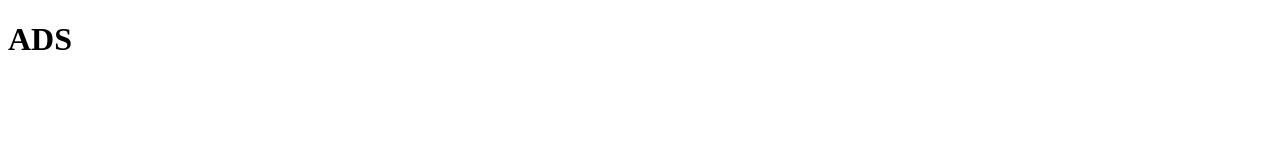
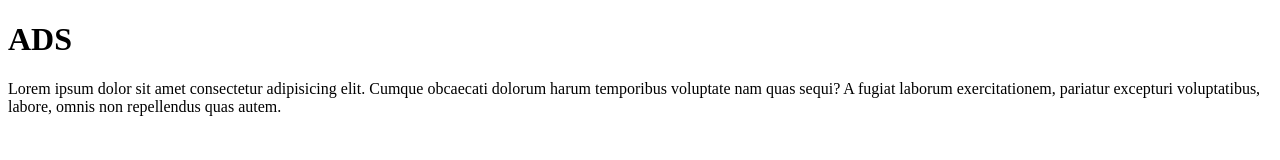
Before and after one commit to dionisioR/ADS, a plain HTML site: page index.html in a window 1280 px wide. Drawn offline with Linux system fonts and the light colour scheme.

Commit message:
ddfdfd
fdfdfd

```diff
--- a/index.html
+++ b/index.html
@@ -7,5 +7,8 @@
 </head>
 <body>
     <h1>ADS</h1>
+    <p>
+        Lorem ipsum dolor sit amet consectetur adipisicing elit. Cumque obcaecati dolorum harum temporibus voluptate nam quas sequi? A fugiat laborum exercitationem, pariatur excepturi voluptatibus, labore, omnis non repellendus quas autem.
+    </p>
 </body>
 </html>
```
Also changed, not shown: css/style.css (added).
